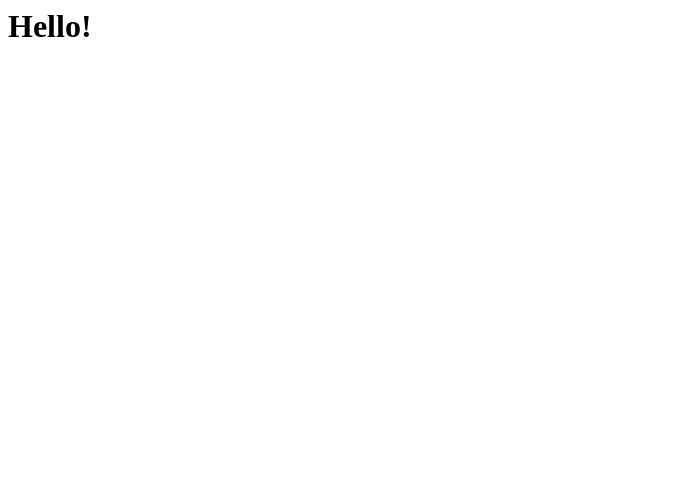
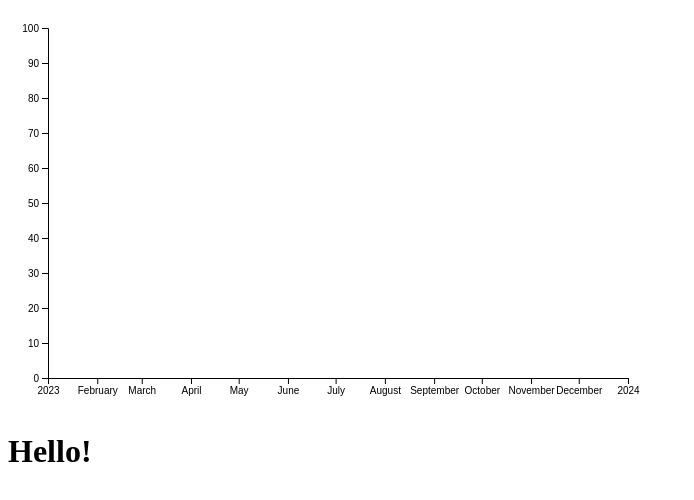
Before and after one commit to pratikalladi/cs416narrative, a plain HTML site: page index.html in a window 1280 px wide. Shown: the whole page, without its empty margins (0-694 px from the left). Drawn offline with nearby package versions, Linux system fonts and the light colour scheme.

Commit message:
Update index.html

```diff
--- a/index.html
+++ b/index.html
@@ -1 +1,44 @@
+<!DOCTYPE html>
+<div id="container"></div>
+<script src="https://cdn.jsdelivr.net/npm/d3@7"></script>
+<script type="module">
+
+// Declare the chart dimensions and margins.
+const width = 640;
+const height = 400;
+const marginTop = 20;
+const marginRight = 20;
+const marginBottom = 30;
+const marginLeft = 40;
+
+// Declare the x (horizontal position) scale.
+const x = d3.scaleUtc()
+    .domain([new Date("2023-01-01"), new Date("2024-01-01")])
+    .range([marginLeft, width - marginRight]);
+
+// Declare the y (vertical position) scale.
+const y = d3.scaleLinear()
+    .domain([0, 100])
+    .range([height - marginBottom, marginTop]);
+
+// Create the SVG container.
+const svg = d3.create("svg")
+    .attr("width", width)
+    .attr("height", height);
+
+// Add the x-axis.
+svg.append("g")
+    .attr("transform", `translate(0,${height - marginBottom})`)
+    .call(d3.axisBottom(x));
+
+// Add the y-axis.
+svg.append("g")
+    .attr("transform", `translate(${marginLeft},0)`)
+    .call(d3.axisLeft(y));
+
+// Append the SVG element.
+container.append(svg.node());
+
+</script>
+
 <h1>Hello!</h1>
```
